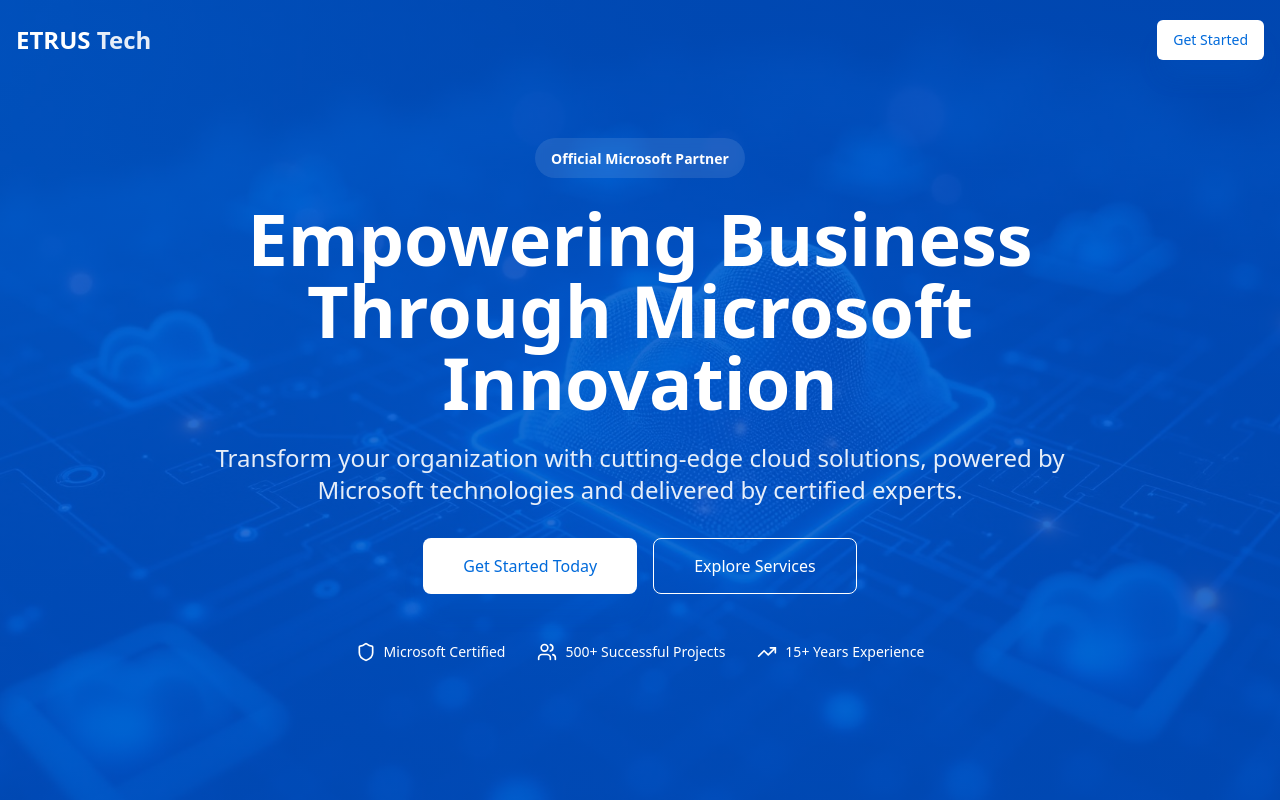
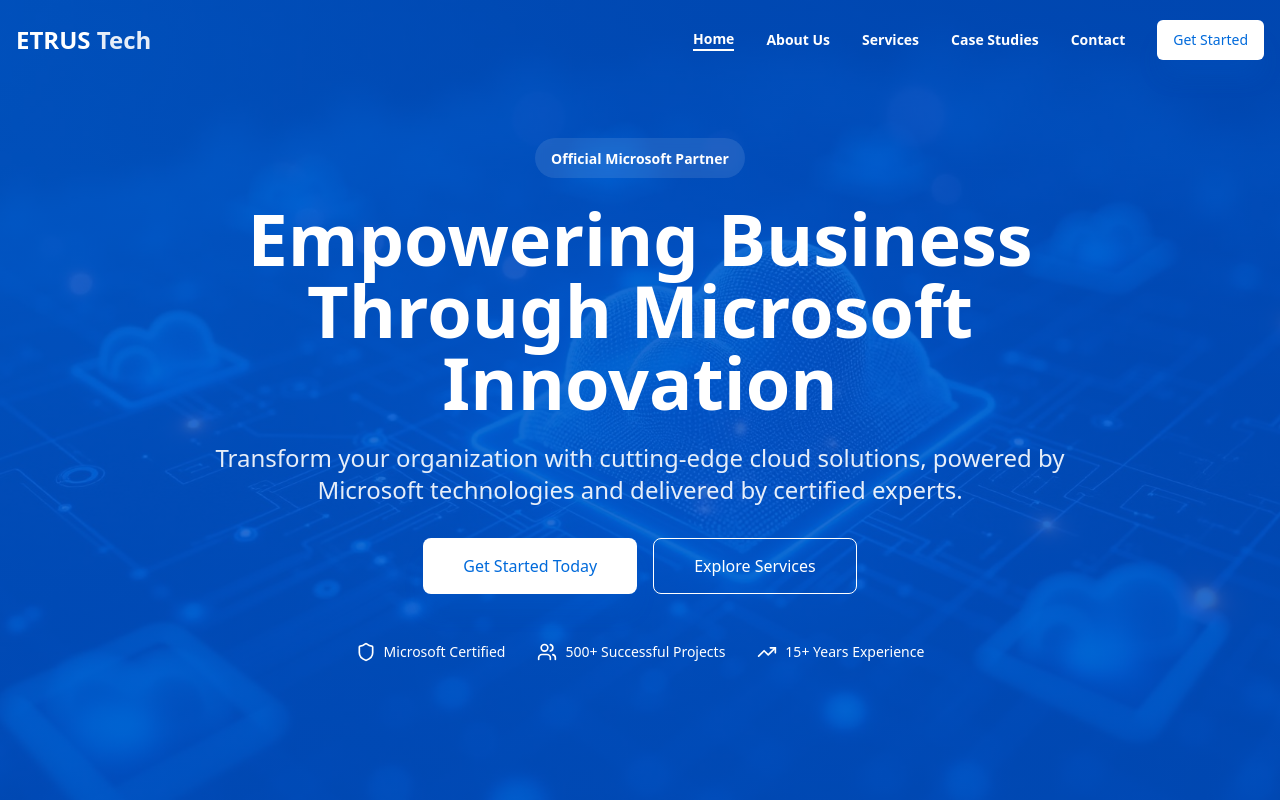
Before and after one commit to melaku468/etrusmsoft, a React (Vite) app: page / in a window 1280 px wide. Shown: the top 800 px of the page. Built offline with nearby package versions, Linux system fonts and the light colour scheme; the HTML template or start-up script is replaced by a standard one.

Commit message:
Fix: Navigation component type error

```diff
--- a/src/components/Navigation.tsx
+++ b/src/components/Navigation.tsx
@@ -42,7 +42,19 @@ const Navigation = () => {
 
           {/* Desktop Navigation */}
           <div className="hidden md:flex items-center space-x-8">
-            {navLinks.map(link => {})}
+            {navLinks.map(link => (
+              <Link
+                key={link.path}
+                to={link.path}
+                className={`text-sm font-semibold transition-colors duration-300 ${
+                  isActive(link.path)
+                    ? isScrolled ? "text-primary" : "text-primary-foreground border-b-2 border-primary-foreground"
+                    : isScrolled ? "text-foreground hover:text-primary" : "text-primary-foreground hover:text-primary-foreground/80"
+                }`}
+              >
+                {link.label}
+              </Link>
+            ))}
             <Button asChild size="default" variant={isScrolled ? "default" : "hero"}>
               <Link to="/contact">Get Started</Link>
             </Button>
```
